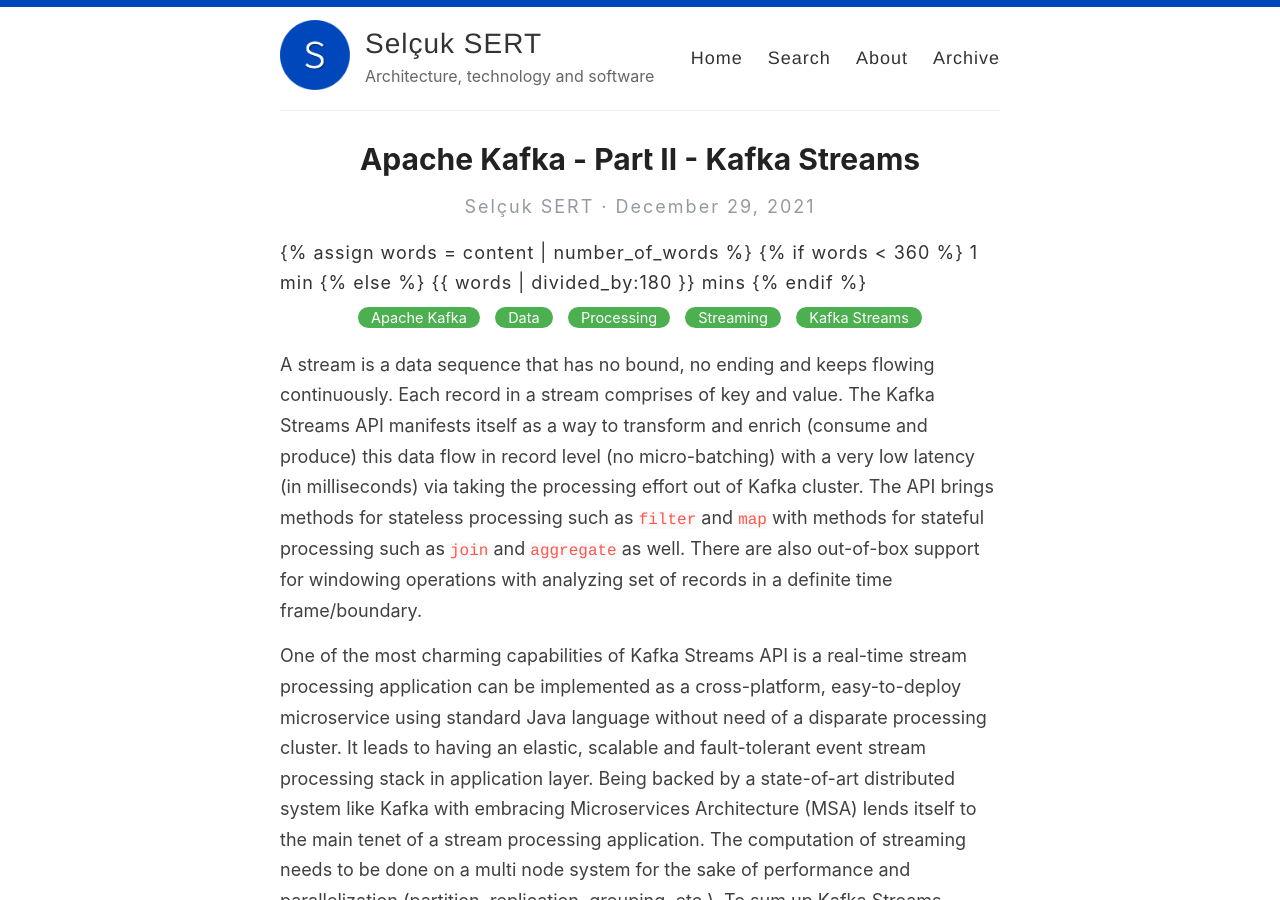
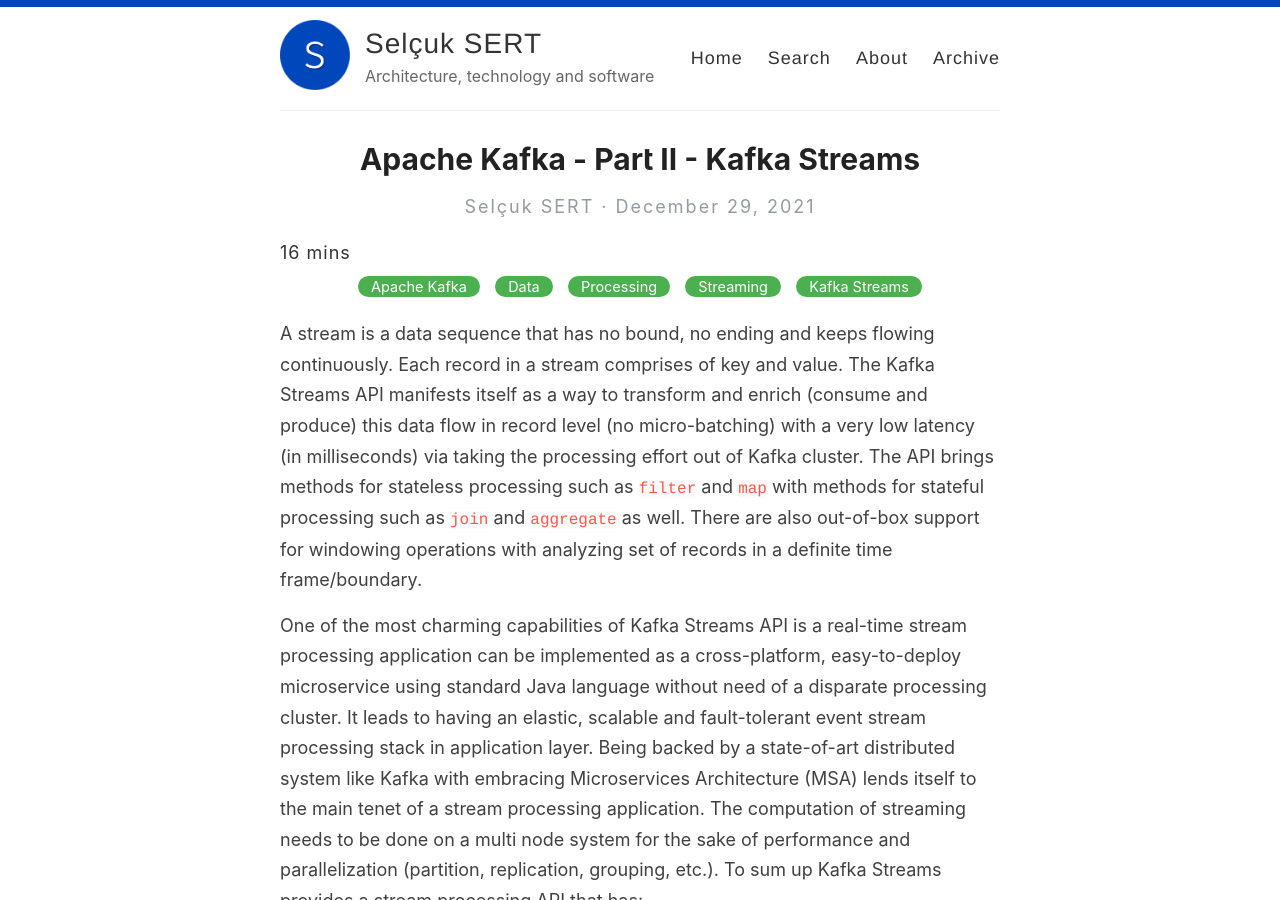
Before and after one commit to selcuksert/selcuksert.github.io, a Jekyll site: the page built from _posts/2021-12-29-kafka-streams.md, in a window 1280 px wide and 900 px high. Built offline with Jekyll 4.4.1, drawn with Linux system fonts in a browser that asks for light colours; nearby versions of some CDN libraries.

Commit message:
Added time to read info

```diff
--- a/_includes/read_time.html
+++ b/_includes/read_time.html
@@ -1,5 +1,4 @@
-{% raw %}
-<span class="read_time" title="Minute(s) to read: ">
+<span class="read_time" title="Time to read: ">
   {% assign words = content | number_of_words %}
   {% if words < 360 %}
     1 min
@@ -7,4 +6,3 @@
     {{ words | divided_by:180 }} mins
   {% endif %}
 </span>
-{% endraw %}
```
